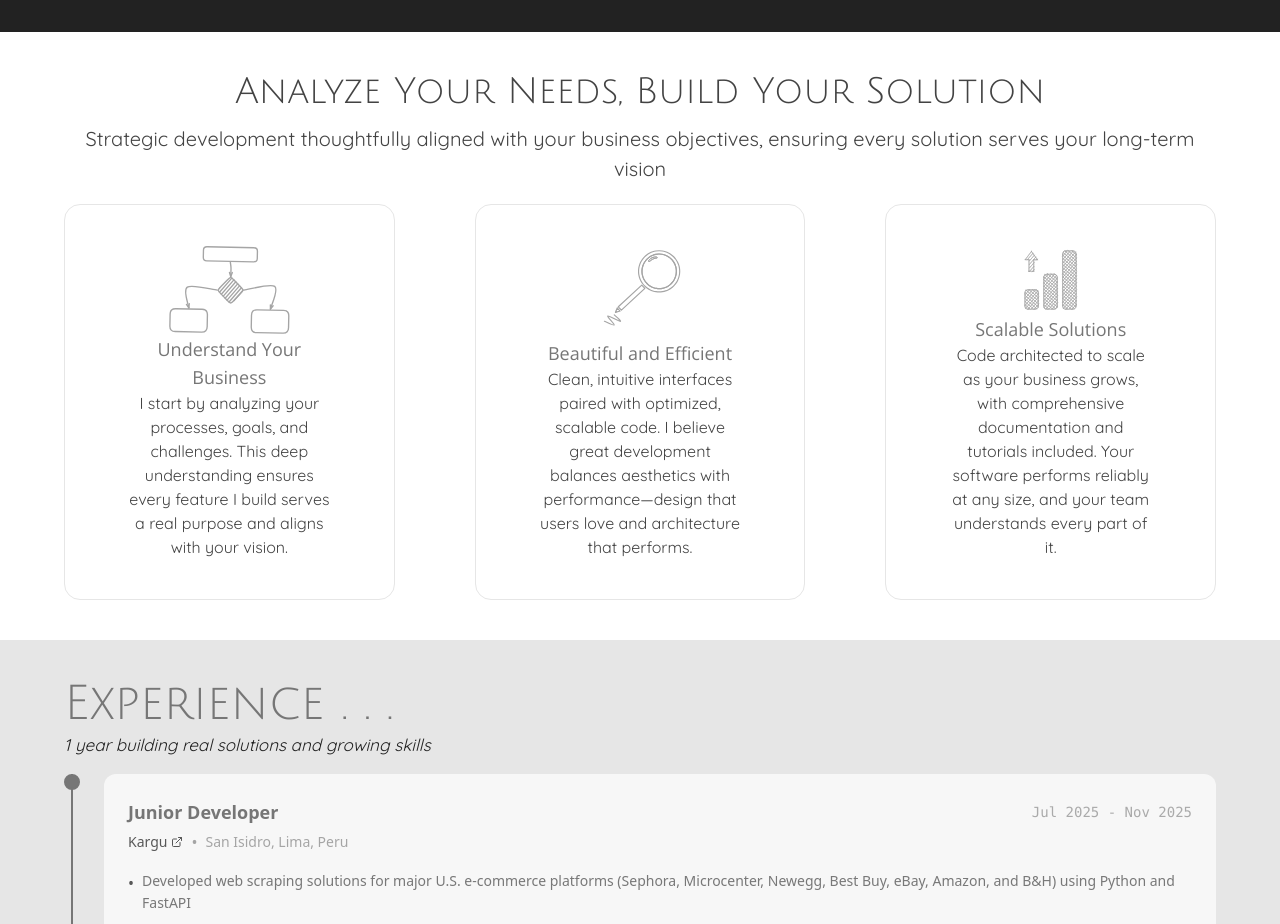
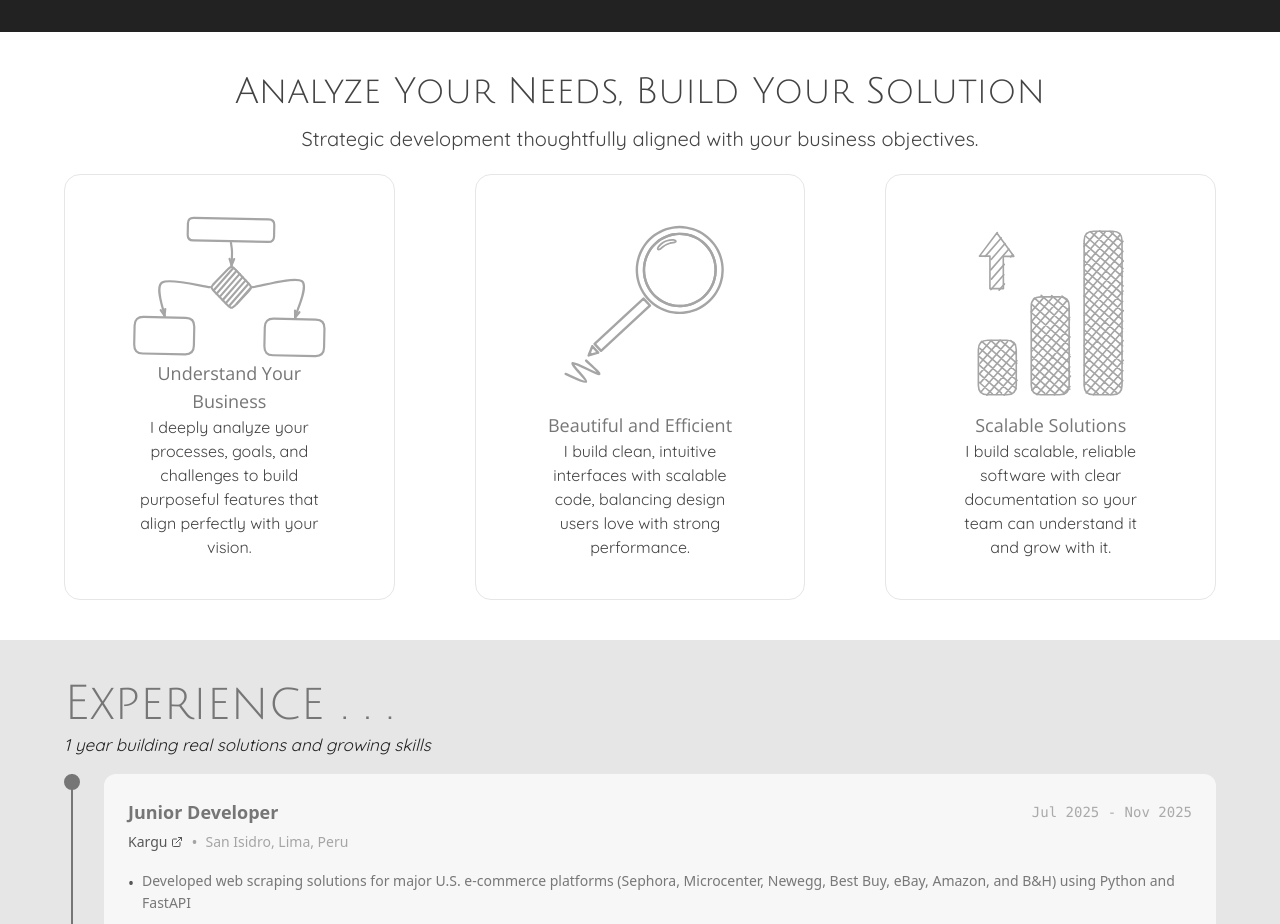
Before and after one commit to FRANC0DEV/My-Website, a website built with Vite: page index.html in a window 1280 px wide. Shown: the part 960-1884 px from the top of the page. Built offline with nearby package versions, Linux system fonts and the light colour scheme; some packages are replaced by stand-ins of ours; what @lottiefiles/dotlottie-web would draw is missing.

Commit message:
fix: Inconsistency in number of lines in virtue-cards text

```diff
--- a/index.html
+++ b/index.html
@@ -735,7 +735,7 @@
               data-lang-es="Desarrollo estratégico cuidadosamente alineado con los objetivos de su negocio, que garantiza que cada solución se adapte a su visión a largo plazo"
             >
               Strategic development thoughtfully aligned with your business
-              objectives, ensuring every solution serves your long-term vision
+              objectives.
             </p>
           </div>
           <!--Cards (for computers only)-->
@@ -883,11 +883,9 @@
                 </h3>
                 <p
                   class="font-quicksand text-[16px] text-center text-principal-700"
-                  data-lang-es="Empiezo por analizar sus procesos, objetivos y retos. Este profundo conocimiento garantiza que cada función que creo tenga un propósito real y se ajuste a su visión."
-                >
-                  I start by analyzing your processes, goals, and challenges.
-                  This deep understanding ensures every feature I build serves a
-                  real purpose and aligns with your vision.
+                  data-lang-es="Analizo tus procesos, objetivos y desafíos para crear funcionalidades alineadas con tu visión."
+                >
+                  I deeply analyze your processes, goals, and challenges to build purposeful features that align perfectly with your vision.
                 </p>
               </div>
             </div>
@@ -999,12 +997,9 @@
                 </h3>
                 <p
                   class="font-quicksand text-[16px] text-center text-principal-700"
-                  data-lang-es="Interfaces limpias e intuitivas combinadas con código optimizado y escalable. Creo que un buen desarrollo equilibra la estética con el rendimiento: un diseño que gusta a los usuarios y una arquitectura que funciona."
-                >
-                  Clean, intuitive interfaces paired with optimized, scalable
-                  code. I believe great development balances aesthetics with
-                  performance—design that users love and architecture that
-                  performs.
+                  data-lang-es="Creo interfaces limpias e intuitivas con código escalable, equilibrando diseño atractivo con alto rendimiento."
+                >
+                  I build clean, intuitive interfaces with scalable code, balancing design users love with strong performance.
                 </p>
               </div>
             </div>
@@ -1099,12 +1094,9 @@
                 </h3>
                 <p
                   class="font-quicksand text-[16px] text-center text-principal-700"
-                  data-lang-es="Código diseñado para adaptarse al crecimiento de su negocio, con documentación completa y tutoriales incluidos. Su software funciona de manera confiable en cualquier tamaño y su equipo comprende cada parte del mismo."
-                >
-                  Code architected to scale as your business grows, with
-                  comprehensive documentation and tutorials included. Your
-                  software performs reliably at any size, and your team
-                  understands every part of it.
+                  data-lang-es="Desarrollo software escalable y confiable con documentación clara para que tu equipo lo entienda y crezca con él."
+                >
+                  I build scalable, reliable software with clear documentation so your team can understand it and grow with it.
                 </p>
               </div>
             </div>
@@ -1258,11 +1250,9 @@
                   </h3>
                   <p
                     class="font-quicksand text-[16px] text-center text-principal-700"
-                    data-lang-es="Empiezo por analizar sus procesos, objetivos y retos. Este profundo conocimiento garantiza que cada función que creo tenga un propósito real y se ajuste a su visión."
-                  >
-                    I start by analyzing your processes, goals, and challenges.
-                    This deep understanding ensures every feature I build serves
-                    a real purpose and aligns with your vision.
+                    data-lang-es="Analizo tus procesos, objetivos y desafíos para crear funcionalidades alineadas con tu visión."
+                  >
+                    I deeply analyze your processes, goals, and challenges to build purposeful features that align perfectly with your vision.
                   </p>
                 </div>
               </div>
@@ -1369,12 +1359,9 @@
                   </h3>
                   <p
                     class="font-quicksand text-[16px] text-center text-principal-700"
-                    data-lang-es="Interfaces limpias e intuitivas combinadas con código optimizado y escalable. Creo que un buen desarrollo equilibra la estética con el rendimiento: un diseño que gusta a los usuarios y una arquitectura que funciona."
-                  >
-                    Clean, intuitive interfaces paired with optimized, scalable
-                    code. I believe great development balances aesthetics with
-                    performance—design that users love and architecture that
-                    performs.
+                    data-lang-es="Creo interfaces limpias e intuitivas con código escalable, equilibrando diseño atractivo con alto rendimiento."
+                  >
+                    I build clean, intuitive interfaces with scalable code, balancing design users love with strong performance.
                   </p>
                 </div>
               </div>
@@ -1472,12 +1459,9 @@
                   </h3>
                   <p
                     class="font-quicksand text-[16px] text-center text-principal-700"
-                    data-lang-es="Código diseñado para adaptarse al crecimiento de su negocio, con documentación completa y tutoriales incluidos. Su software funciona de manera confiable en cualquier tamaño y su equipo comprende cada parte del mismo."
-                  >
-                    Code architected to scale as your business grows, with
-                    comprehensive documentation and tutorials included. Your
-                    software performs reliably at any size, and your team
-                    understands every part of it.
+                    data-lang-es="Desarrollo software escalable y confiable con documentación clara para que tu equipo lo entienda y crezca con él."
+                  >
+                    I build scalable, reliable software with clear documentation so your team can understand it and grow with it.
                   </p>
                 </div>
               </div>
```
